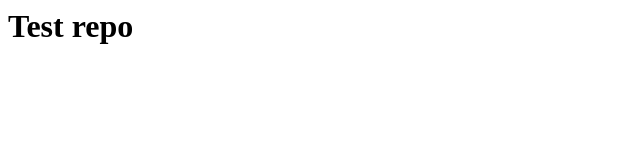
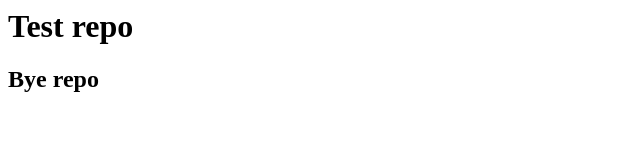
Before and after one commit to vadimzhukov/First-repo, a plain HTML site: page index.html in a window 1280 px wide. Shown: the whole page, without its empty margins (0-640 px from the left). Drawn offline with Linux system fonts and the light colour scheme.

Commit message:
Bye repo added

```diff
--- a/index.html
+++ b/index.html
@@ -3,5 +3,6 @@
   </head>
   <body>
     <h1>Test repo</h1>
+    <h2>Bye repo</h2>
   </body>
 </html>
```
